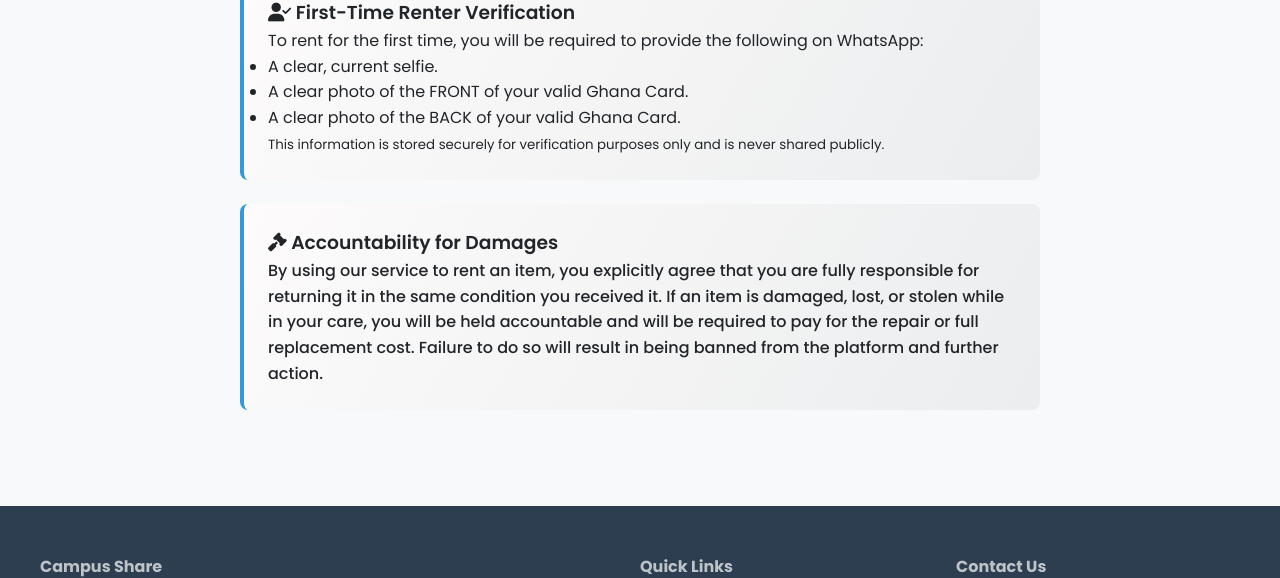
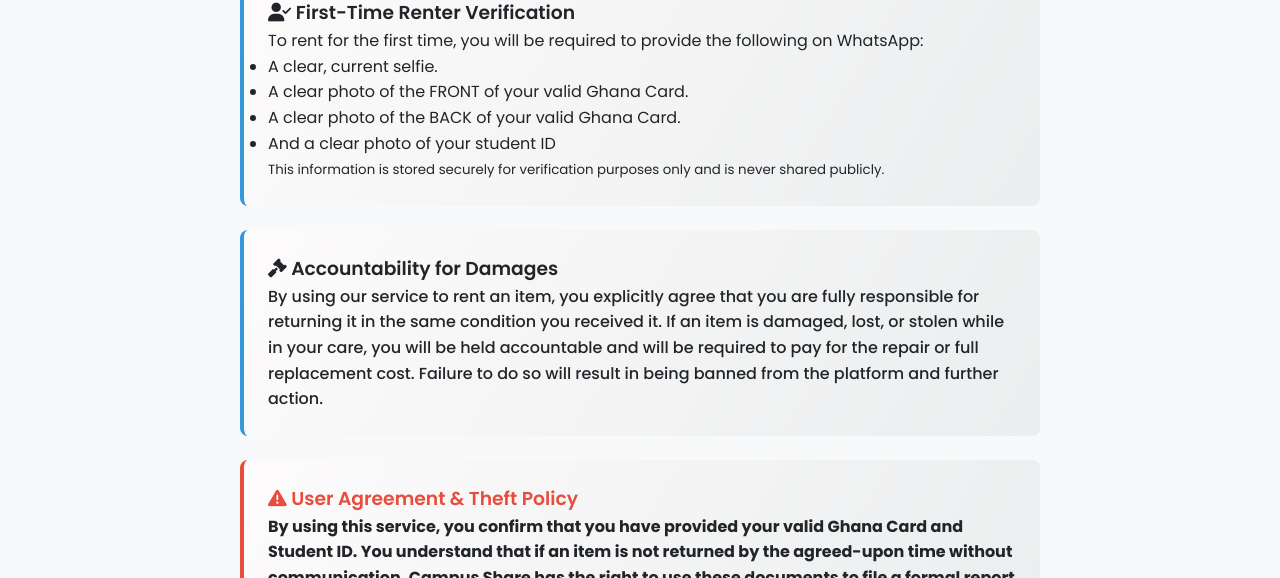
Before and after one commit to campusshare/campusshare, a plain HTML site: page about.html in a window 1280 px wide. Shown: the part 1020-1598 px from the top of the page. Drawn offline with Linux system fonts and the light colour scheme.

Commit message:
Update about.html

```diff
--- a/about.html
+++ b/about.html
@@ -115,6 +115,7 @@
                             <li>A clear, current selfie.</li>
                             <li>A clear photo of the FRONT of your valid Ghana Card.</li>
                             <li>A clear photo of the BACK of your valid Ghana Card.</li>
+                            <li>And a clear photo of your student ID</li>
                         </ul>
                         <small>This information is stored securely for verification purposes only and is never shared
                             publicly.</small>
@@ -129,6 +130,18 @@
                             platform and further action.
                         </p>
                     </div>
+
+                    <div class="security-box" style="border-left-color: #e74c3c;">
+                        <h3 style="color: #e74c3c"><i class="fas fa-exclamation-triangle"></i> User Agreement & Theft
+                            Policy</h3>
+                        <p class="accountability-statement">
+                            <strong>By using this service, you confirm that you have provided your valid Ghana Card and
+                                Student ID. You understand that if an item is not returned by the agreed-upon time
+                                without communication, Campus Share has the right to use these documents to file a
+                                formal report with the KNUST University Police for theft of property.</strong>
+                        </p>
+                    </div>
+
                 </div>
             </div>
         </section>
```
